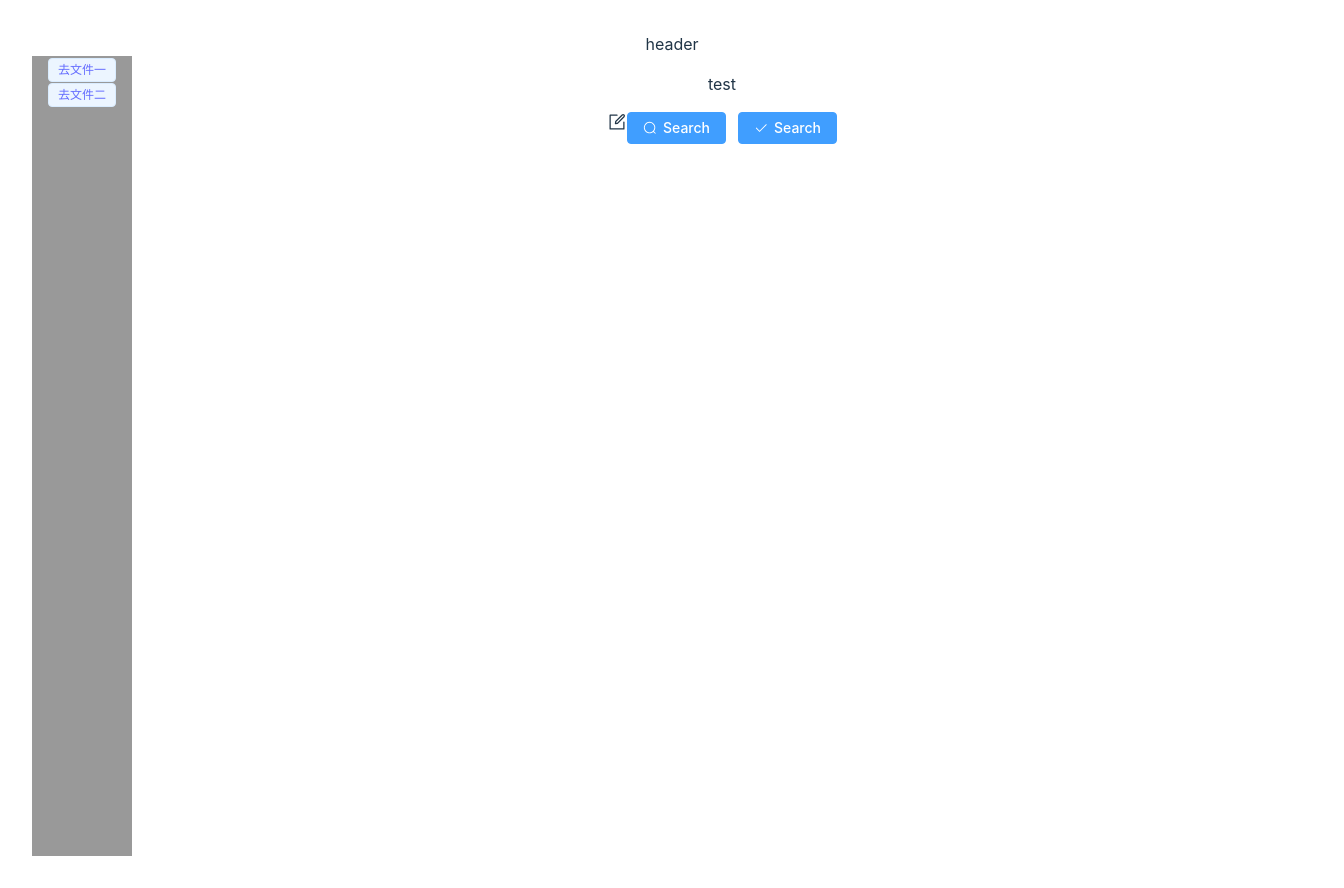
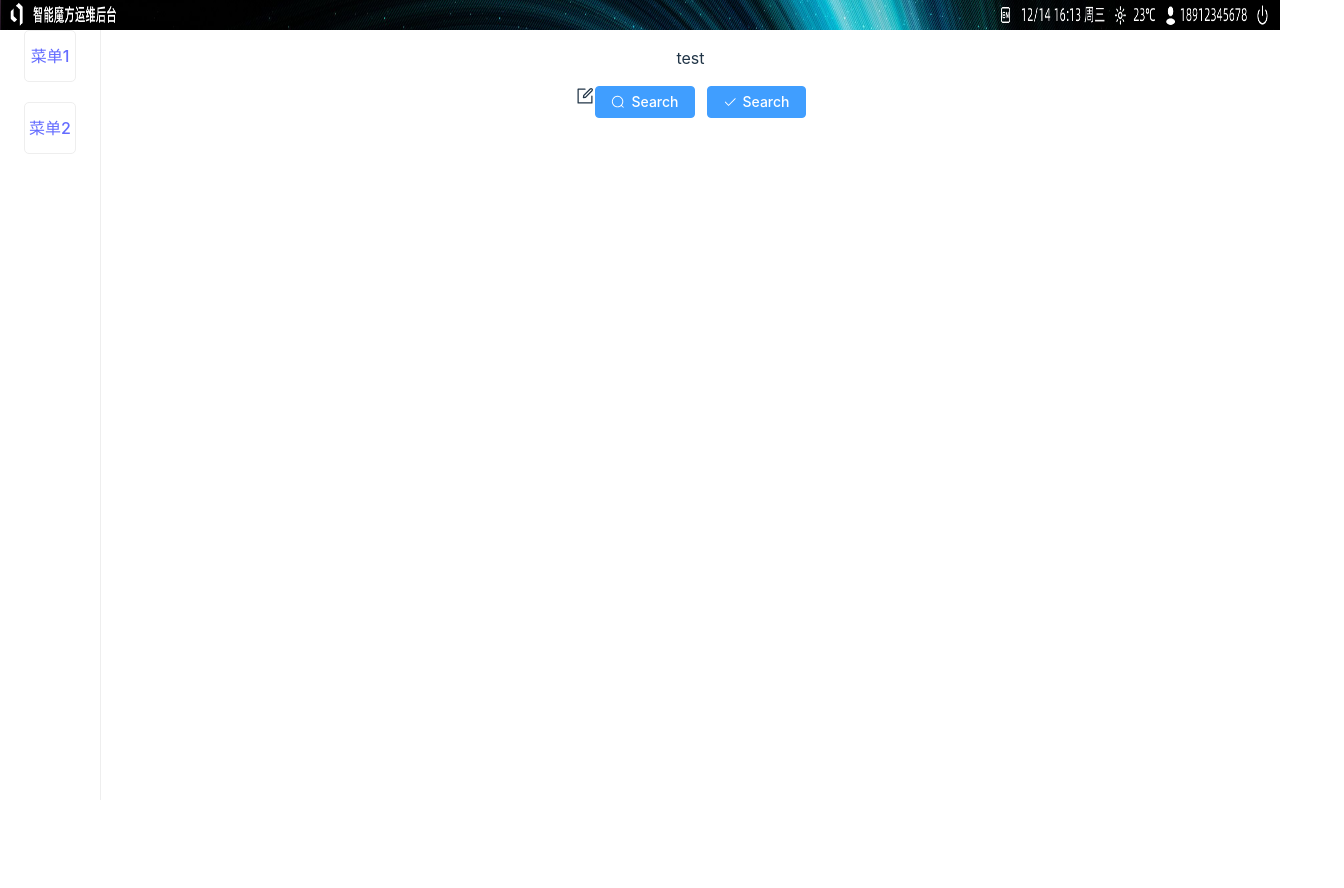
Before and after one commit to firefly1984982452/vite-project, a Vue app: page /#/a in a window 1280 px wide. Shown: the whole page, 1344 px wide, since content can reach past the window. After the commit the page ends 800 px from the top, so only its background shows below. Built offline with nearby package versions, Linux system fonts and the light colour scheme.

Commit message:
🎉 init: 页面布局初始化

```diff
--- a/src/App.vue
+++ b/src/App.vue
@@ -5,9 +5,28 @@ provide("echarts", echarts);
 </script>
 
 <template>
-  <header>header</header>
-  <router-view />
+  <div id="app">
+    <header></header>
+    <router-view class="page" />
+  </div>
 </template>
 
-<style scoped>
+<style scoped lang="scss">
+#app {
+  height: 100vh;
+  display: flex;
+  flex-direction: column;
+
+  header {
+    width: 100%;
+    height: 30px;
+    background: url('./assets/header.png') no-repeat;
+    background-size: 100% 100%;
+  }
+
+  .page {
+    flex: 1;
+  }
+
+}
 </style>
--- a/src/components/Echarts.vue
+++ b/src/components/Echarts.vue
@@ -74,12 +74,12 @@ export default defineComponent({
 
 <style scoped>
 #main {
-  min-width: 31.25rem;
-  min-height: 31.25rem;
+  min-width: 200px;
+  min-height:200px;
 }
 
 #maychar {
-  max-height: 500px;
-  height: 500px;
+  max-height: 300px;
+  height: 300px;
 }
 </style>
--- a/src/layout/BasicLayout.vue
+++ b/src/layout/BasicLayout.vue
@@ -1,8 +1,12 @@
 <template>
   <div class="page">
     <div class="left-menu">
-        <el-tag><router-link to="/a">去文件一</router-link></el-tag>
-        <el-tag><router-link to="/b">去文件二</router-link></el-tag>
+      <router-link to="/a">
+        <div class="item">菜单1</div>
+      </router-link>
+      <router-link to="/b">
+        <div class="item">菜单2</div>
+      </router-link>
     </div>
     <div class="right-page">
       <router-view />
@@ -17,12 +21,29 @@
 
   .left-menu {
     width: 100px;
-    height: 100vh;
-    background-color: rgba(0, 0, 0, .4);
+    height: 100%;
+    background-color: #fff;
+    border-right: 1px solid #eee;
+    text-align: center;
+    display: flex;
+    flex-direction: column;
+    align-items: center;
+
+    .item {
+      width: 50px;
+      height: 50px;
+      border-radius: 5px;
+      border: 1px solid #eee;
+      display: flex;
+      align-items: center;
+      justify-content: center;
+      margin: 0 0 20px 0;
+    }
   }
 
   .right-page {
     flex: 1;
+
   }
 }
 </style>
--- a/src/style.css
+++ b/src/style.css
@@ -63,7 +63,7 @@ button:focus-visible {
 #app {
   max-width: 1280px;
   margin: 0 auto;
-  padding: 2rem;
+  padding: 0;
   text-align: center;
 }
 
```
Also changed, not shown: src/assets/header.png (added).
